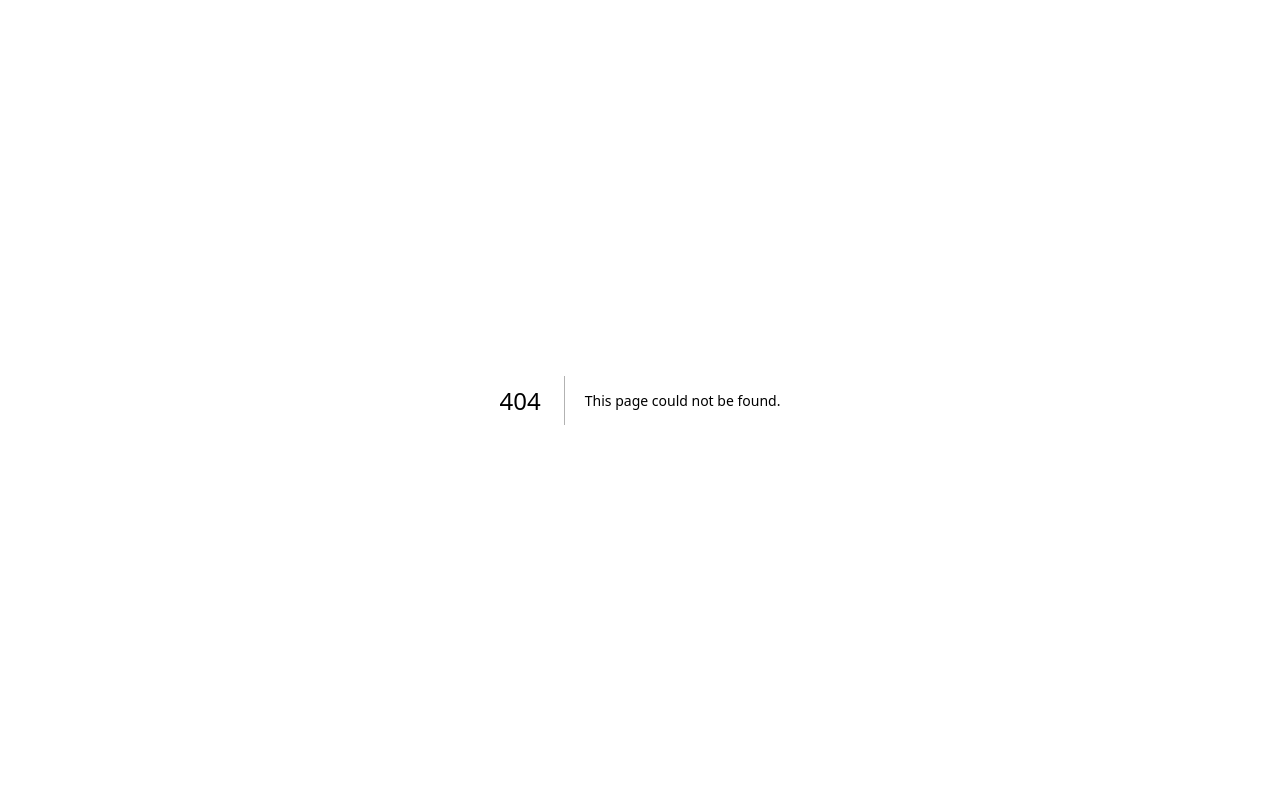
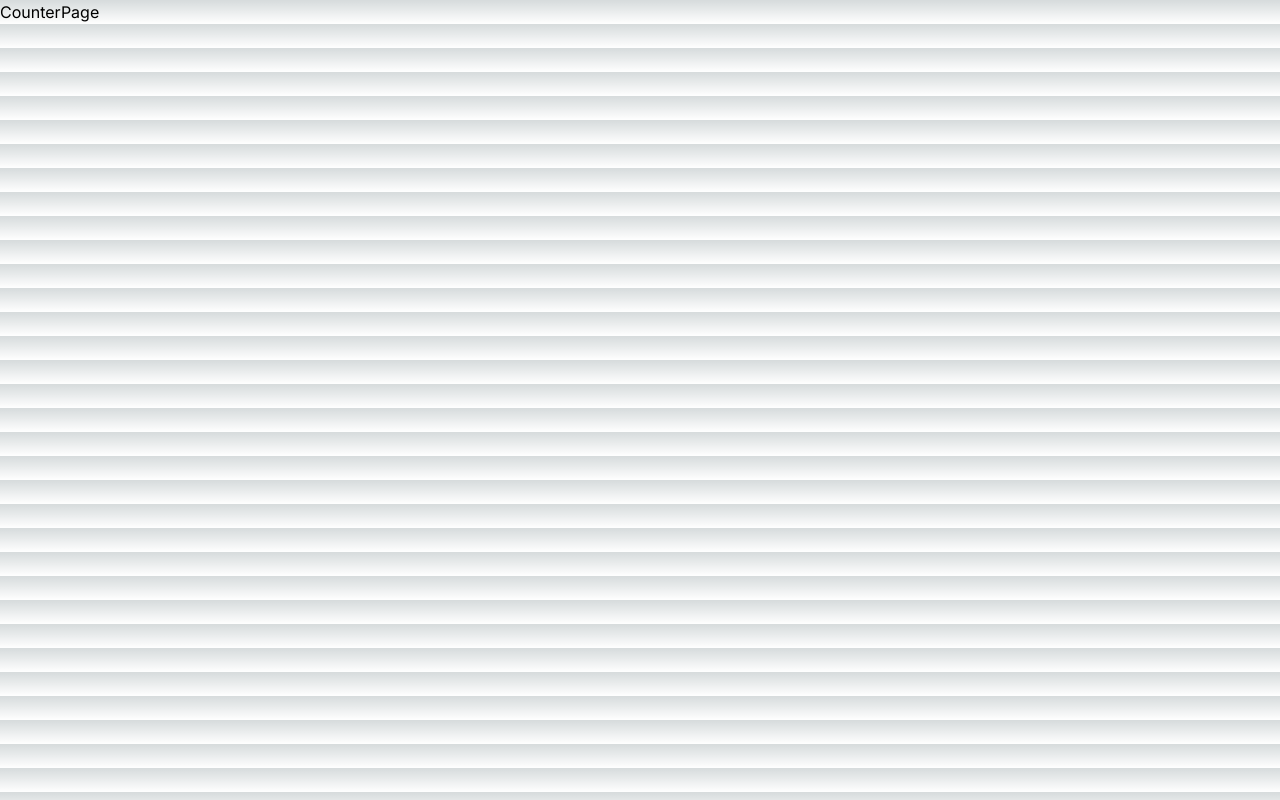
Before and after one commit to MarcosIsmael/dashboard, a Next.js app: page /dashboard/counter in a window 1280 px wide. Before the commit this address had no page. Built offline with nearby package versions, Linux system fonts and the light colour scheme.

Commit message:
aprendiendo ruteo basico

```diff
--- /dev/null
+++ b/src/app/dashboard/counter/page.tsx
@@ -0,0 +1,8 @@
+
+export default function CounterPage() {
+  return (
+    <div>
+      <h1>CounterPage</h1>
+    </div>
+  );
+}
--- a/src/app/page.tsx
+++ b/src/app/page.tsx
@@ -1,5 +1,7 @@
-import Image from 'next/image';
+import { redirect } from "next/navigation";
 
-export default function Home() {
-  return <h1>hola mundo</h1>;
+export default function HomePage() {
+
+redirect('/dashboard/counter')
+
 }
```
Also changed, not shown: package.json (+6 -5 lines), 1 other file (tests, documents, lock files or other folders).
